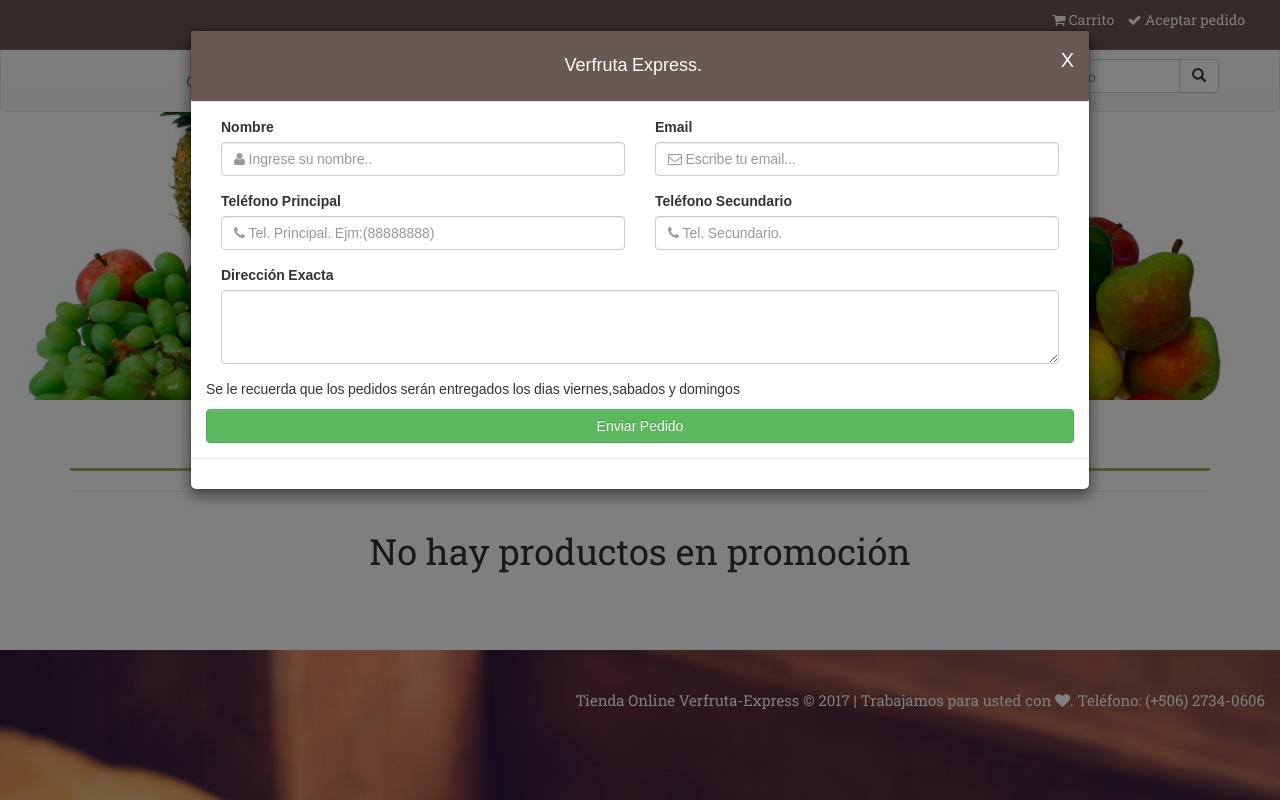
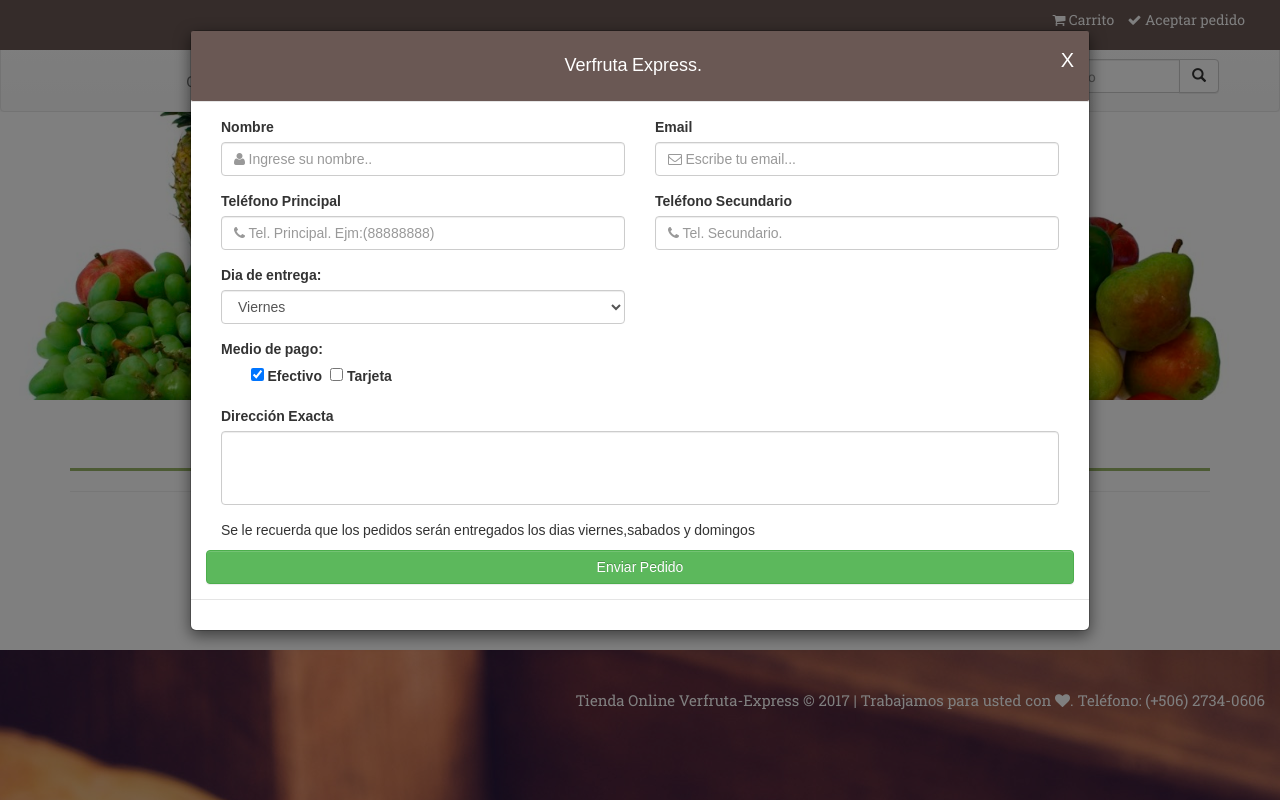
Before and after one commit to javierxbrenes1/fve_project, a PHP site: page /tienda.php in a window 1280 px wide, after a click on "Aceptar pedido". Run offline with PHP 8.4, Linux system fonts and the light colour scheme; data that the repository does not hold is empty.

Commit message:
Se agrega el medio de pago, el dia de entrega, se mejora el retorno de la base para que retorne los datos en utf-8

```diff
--- a/assets/css/estilos.css
+++ b/assets/css/estilos.css
@@ -2,6 +2,10 @@
 
 .Producto{
     margin-top: 10px;
+}
+
+.txtObservacion{
+  resize: none;
 }
 
 .imgProd
--- a/assets/js/funciones.js
+++ b/assets/js/funciones.js
@@ -11,6 +11,7 @@
     $("#FormPedido").submit(function(e){
         $('#modalEnvio').modal('hide');
         BloquearPantalla();
+        console.log($("#FormPedido").serialize());
         $.ajax({
                     type: "GET",
                     url: "LN/Pedidos.php",
@@ -82,12 +83,6 @@
                     var pnlbloqueo = $(".block-loading");
                     pnlbloqueo.remove();
                 });
-
-           /*setTimeout(function(){
-               var pnlbloqueo = $(".block-loading");
-               pnlbloqueo.remove();
-           },2500);
-            */
           $(this).scrollTop(0);
 
     });
@@ -113,6 +108,17 @@
 
     $(".CerrarModal").click(function(){
         $('#modalEnvio').modal('hide');
+    });
+    //Medios de pago
+    $("#cboEfectivo").change(function(){
+       if(this.checked){
+         $("#cboTarjeta").prop('checked', false);
+       }
+    });
+    $("#cboTarjeta").change(function(){
+       if(this.checked){
+         $("#cboEfectivo").prop('checked', false);
+       }
     });
  });
 
@@ -238,13 +244,11 @@
 {
     BloquearPantalla();
     $("#lblCatProd").text("Ofertas");
-    $("#pnlProdCategoria").load("LN/Categoria.php?id=0",function(){  $('.decimal').numeric();    // números
-                                                                          $('.decimal').numeric('.'); // números con separador decimal
-                                                                          });
-    setTimeout(function(){
-               var pnlbloqueo = $(".block-loading");
-               pnlbloqueo.remove();
-           },2200);
-
+    $("#pnlProdCategoria").load("LN/Categoria.php?id=0",function(){
+      $('.decimal').numeric();    // números
+      $('.decimal').numeric('.'); // números con separador decimal
+      var pnlbloqueo = $(".block-loading");
+      pnlbloqueo.remove();
+    });
     $(this).scrollTop(0);
 }
--- a/model/AD.php
+++ b/model/AD.php
@@ -42,6 +42,8 @@
             if ($vloConexion->connect_errno > 0) {
                      die("Falló la conexión: [". $vloConexion->connect_error . "]");
             }
+            /* cambiar el conjunto de caracteres a utf8 */
+            $vloConexion->set_charset("utf8");
 
             return $vloConexion;
 
--- a/tienda.php
+++ b/tienda.php
@@ -218,9 +218,9 @@
                     if($vlnTotReg > 0)
                     {
                   ?>
-                  <div class="form-group col-sm-12">
+                  <div class="form-group col-sm-6">
                       <label for="cboZona">Zona de entrega: </label>
-                      <select id="cboZona" name="Zona" class="form-control"required>
+                      <select id="cboZona" name="Zona" class="form-control" required>
                        <?php
                         while($vloFila = mysqli_fetch_array($vloZonasDeEntrega))
                         {
@@ -232,14 +232,39 @@
                   <?php
                   }
                   ?>
+                  <!-- Dias de entrega -->
+                  <div class="form-group col-sm-6">
+                    <label for="comDias">Dia de entrega:</label>
+                    <select id="comDias" class="form-control"  name = "DiaEntrega" required>
+                      <<option value="Viernes">Viernes</option>
+                      <option value="Sabado">Sábado</option>
+                      <option value="Domingo">Domingo</option>
+                    </select>
+                  </div>
+                  <!--Medios de pago -->
+                  <div class="form-group col-sm-12">
+                      <label for="combos">Medio de pago: </label>
+                    <div class="col-sm-12" id="combos">
+                      <div class="col-sm-12">
+                        <input type="checkbox" name="MedioPago" id="cboEfectivo" value="Efectivo" checked>
+                        <label for="cboEfectivo" style="margin-right: 5px;">Efectivo</label>
+                        <input type="checkbox" name="MedioPago" id="cboTarjeta" value="Tarjeta">
+                        <label for="cboTarjeta">Tarjeta</label>
+                      </div>
 
+                    </div>
+
+                  </div>
               <!--</div> -->
                 <div class="form-group col-sm-12">
                     <label for="txtDir">Direcci&oacute;n Exacta</label>
-                  <textarea id="txtDir" name="Direccion" class="form-control"
+                  <textarea id="txtDir" name="Direccion" class="form-control txtObservacion"
                             rows="3" cols="50" required oninvalid="this.setCustomValidity('Por Favor ingrese su dirección de forma correcta para hacer llegar su pedido.')" oninput="setCustomValidity('')"></textarea>
               </div>
-              <p>Se le recuerda que los pedidos serán entregados los dias viernes,sabados y domingos</p>
+              <div class="col-sm-12">
+                <p>Se le recuerda que los pedidos serán entregados los dias viernes,sabados y domingos</p>
+              </div>
+
               <button type="submit" class="btn btn-success btn-block" id="btnEnviarPedido">Enviar Pedido</button>
            </div>
               <div class="modal-footer">
```
Also changed, not shown: LN/Pedidos.php (+20 -8 lines), LN/Categoria.php (line endings or trailing spaces).
